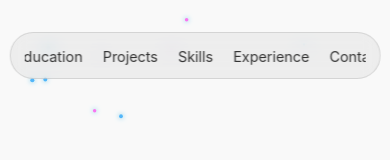
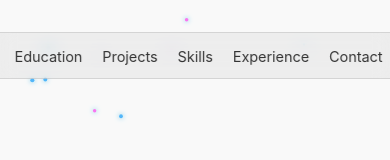
Before and after one commit to nyndyny/Portfolio, a React (Create React App) app in the folder frontend/: page / in a window 390 px wide. Shown: the top 160 px of the page. Built offline with nearby package versions, Linux system fonts and the light colour scheme.

Commit message:
fit navbar

```diff
--- a/frontend/src/index.css
+++ b/frontend/src/index.css
@@ -152,7 +152,7 @@ section {
   .navbar {
     /* width: fit-content; */
     width: auto;
-    max-width: 95%;
+    /* max-width: 95%; */
     padding: 10px 14px;
     /* justify-content: space-between; */
     justify-content: flex-start;
```
